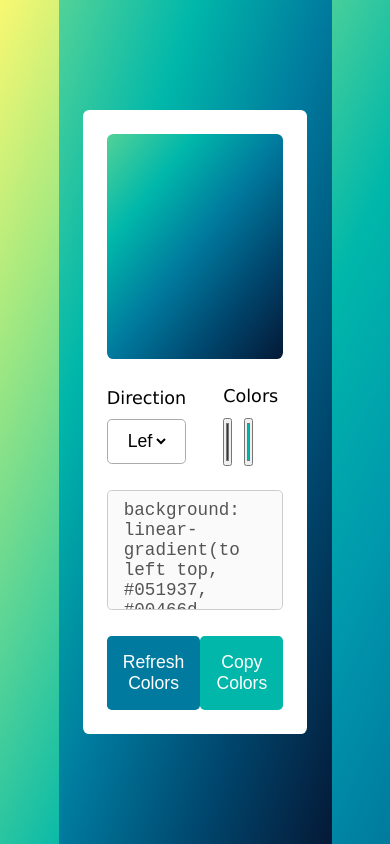
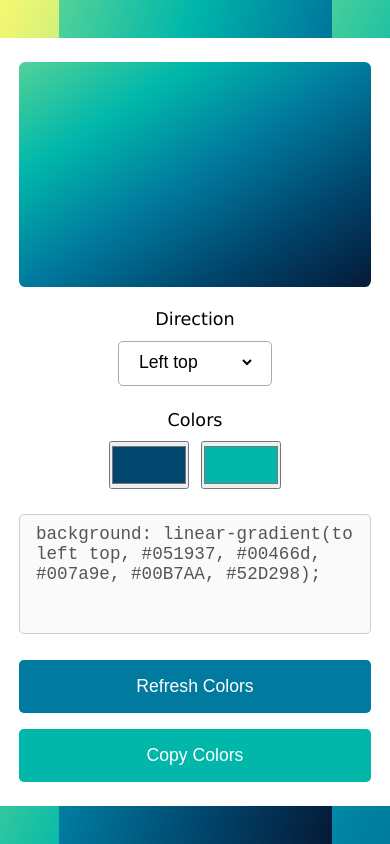
Before and after one commit to Pilag6/001-Gradient-Color-Generator, a plain HTML site: page index.html in a window 390 px wide. Drawn offline with Linux system fonts and the light colour scheme.

Commit message:
Added Hovers & media queries

```diff
--- a/css/style.css
+++ b/css/style.css
@@ -38,7 +38,7 @@ body {
     background: #fff;
     padding: 1.5rem;
     border-radius: 0.4rem;
-    width: 450px;
+    min-width: 450px;
 }
 
 .box-gradient .box-sample {
@@ -131,6 +131,51 @@ body {
     background: #007a9e;
 }
 
+.box-gradient .btns .refresh:hover {
+    background: #007a9ed9;
+}
+
 .box-gradient .btns .copy {
     background: #00b7aa;
 }
+
+.box-gradient .btns .copy:hover {
+    background: #00b7aad9;
+}
+
+
+
+/* Medium devices (iPads, tablets, 768px and up) */
+@media only screen and (max-width: 768px) {
+
+    .box-gradient .first-row p {
+        text-align: center;
+    }
+
+    .box-gradient .first-row .first-row-rigth {
+        width: 100%;
+        align-items: center;
+    }
+
+
+    .box-gradient .first-row .first-row-rigth input {
+        height: 3rem;
+        width: 5rem;
+        margin: 0 auto;
+
+    }
+
+    .box-gradient .first-row,
+    .box-gradient .btns {
+        flex-direction: column;
+        gap: 1rem;
+    }
+
+}
+
+/* Small devices (landscape phones, 576px and up) */
+@media only screen and (max-width: 576px) {
+    .box-gradient {
+        min-width: 400px;
+    }
+}
```
